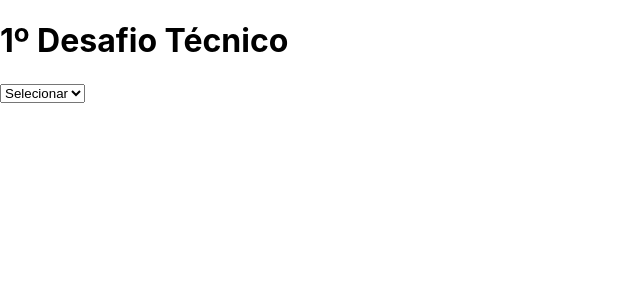
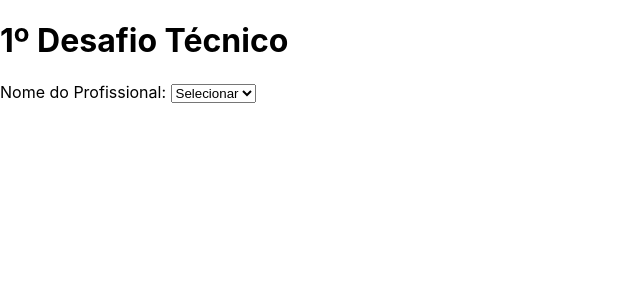
Before and after one commit to PedroMarianoAlmeida/primeiro-desafio-dev-web-wpp, a React (Create React App) app: page / in a window 1280 px wide. Shown: the top 300 px of the page, without its empty margins (0-640 px from the left). Built offline with nearby package versions, Linux system fonts and the light colour scheme.

Commit message:
adicionando um label

```diff
--- a/src/componentes/SeletorDeNomes.jsx
+++ b/src/componentes/SeletorDeNomes.jsx
@@ -1,5 +1,7 @@
 const SeletorDeNomes = ({ opções, setNomeSelecionado }) => {
   return (
+    <div>
+      <label>Nome do Profissional: </label>
       <select onChange={(e) => setNomeSelecionado(e.target.value)}>
         <option value="">Selecionar</option>
         {opções.map((nome) => (
@@ -8,6 +10,7 @@ const SeletorDeNomes = ({ opções, setNomeSelecionado }) => {
           </option>
         ))}
       </select>
+    </div>
   );
 };
 
```
Lines whose indentation alone changed are shown as unchanged.
